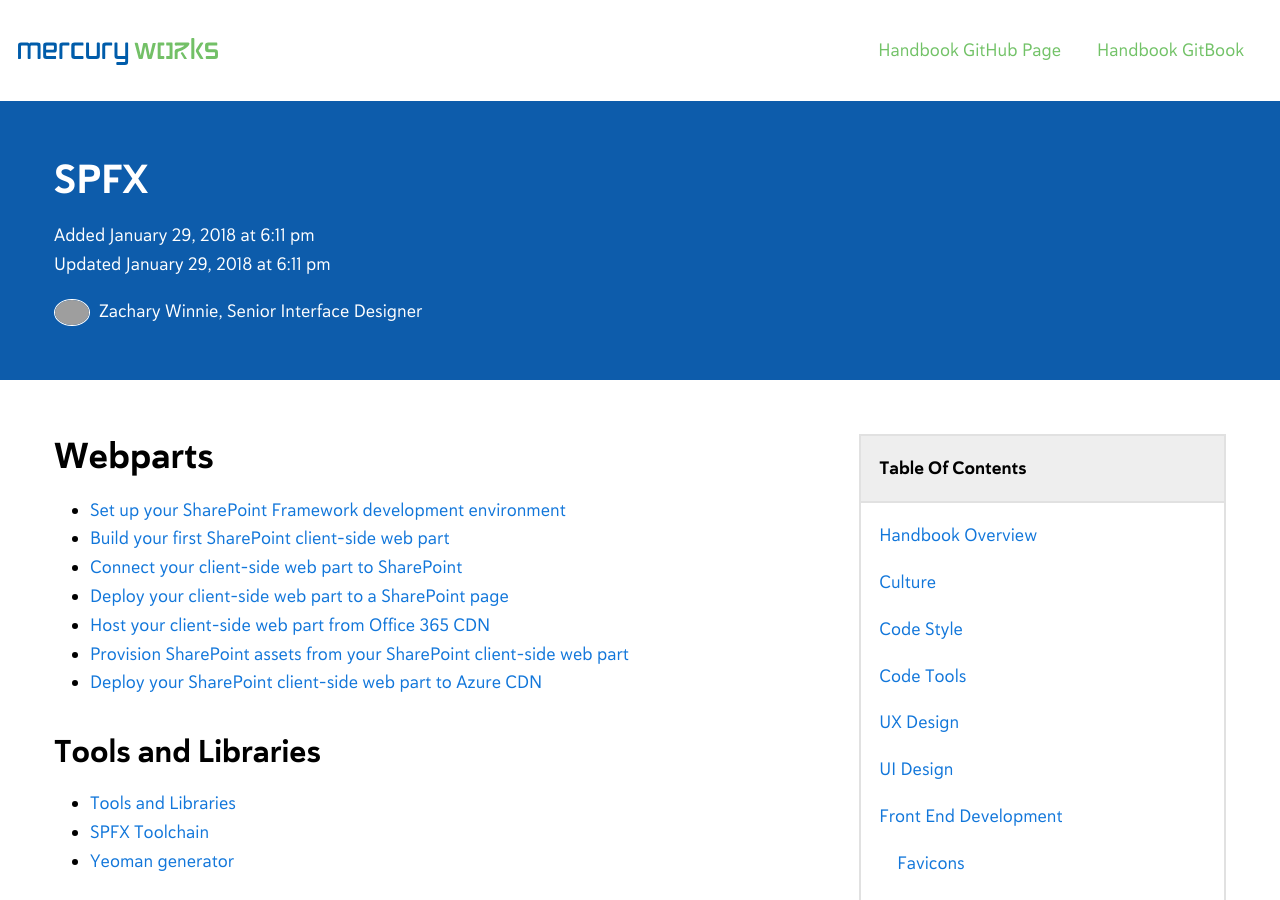
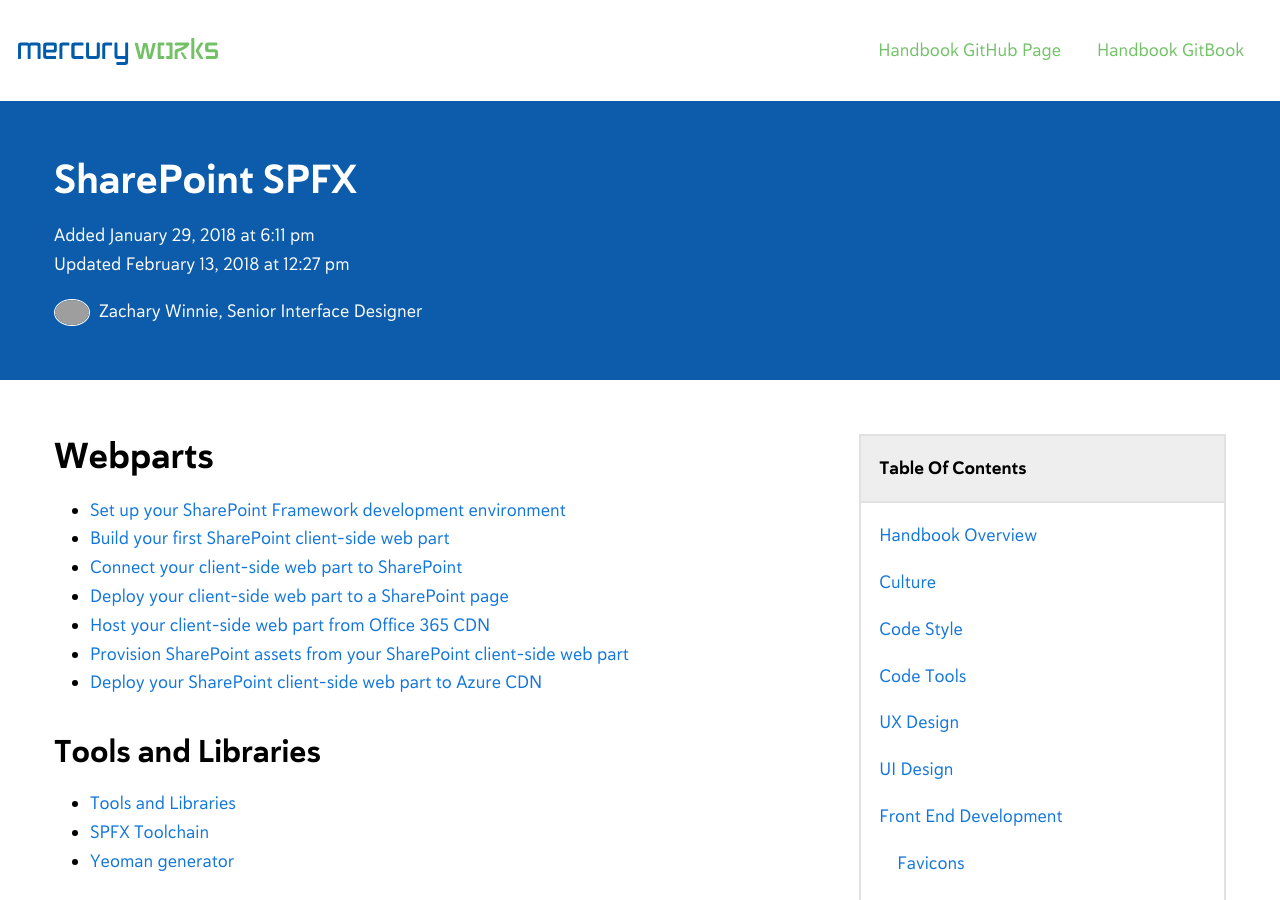
Before and after one commit to mercuryworks/developers-handbook, a Jekyll site: the page built from _posts/2018-01-29-sharepoint-spfx.markdown, in a window 1280 px wide and 900 px high. Built offline with Jekyll 4.4.1, drawn with Linux system fonts in a browser that asks for light colours; comment, search, counter and statistics services are not loaded; grey boxes are pictures that could not be loaded.

Commit message:
Updated SPFX title and date updated

```diff
--- a/_posts/2018-01-29-sharepoint-spfx.markdown
+++ b/_posts/2018-01-29-sharepoint-spfx.markdown
@@ -1,11 +1,11 @@
 ---
 layout: post
-title: "SPFX"
+title: "SharePoint SPFX"
 author: Zachary Winnie
 authorTitle: Senior Interface Designer
 date: 2018-01-29 18:11:00;
-lastUpdated: 2018-01-29 18:11:00;
-categories: sharepoint intranet spfx
+lastUpdated: 2018-02-13 12:27:00;
+categories: sharepoint intranet spfx react
 permalink: /sharepoint/spfx
 order: 100.10
 child: true
```
